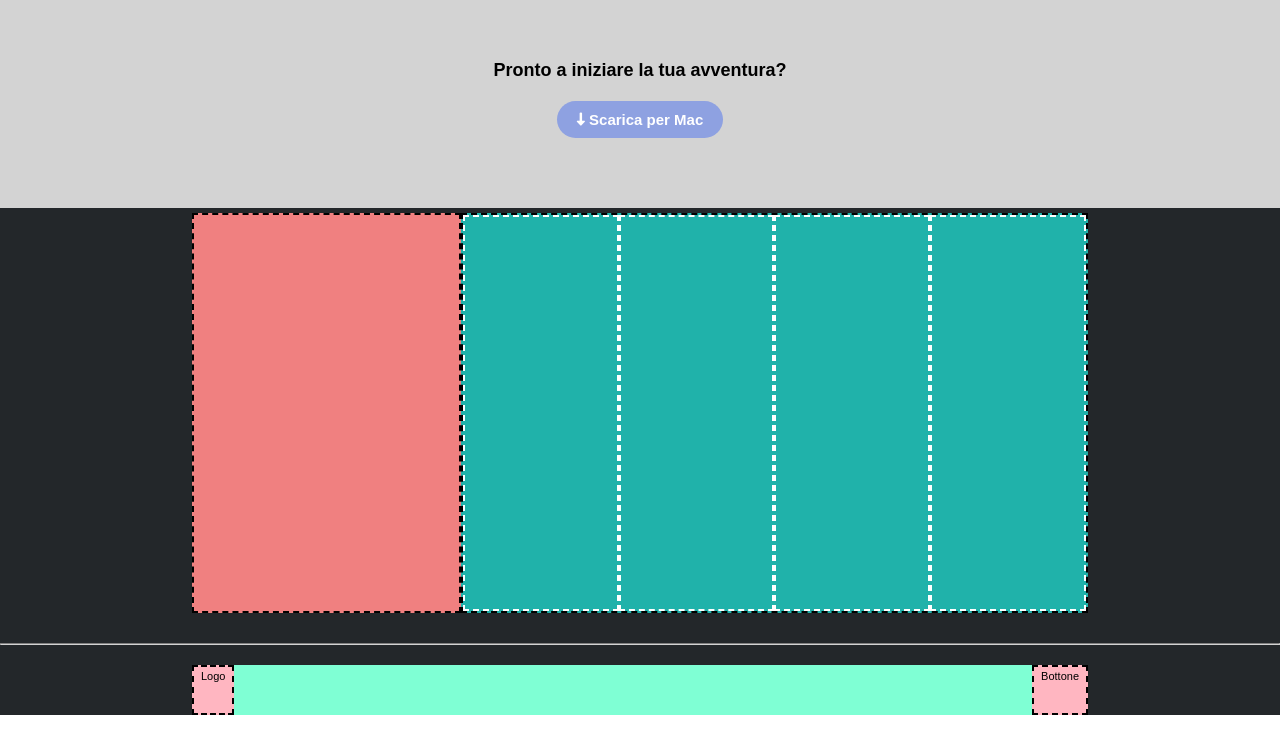
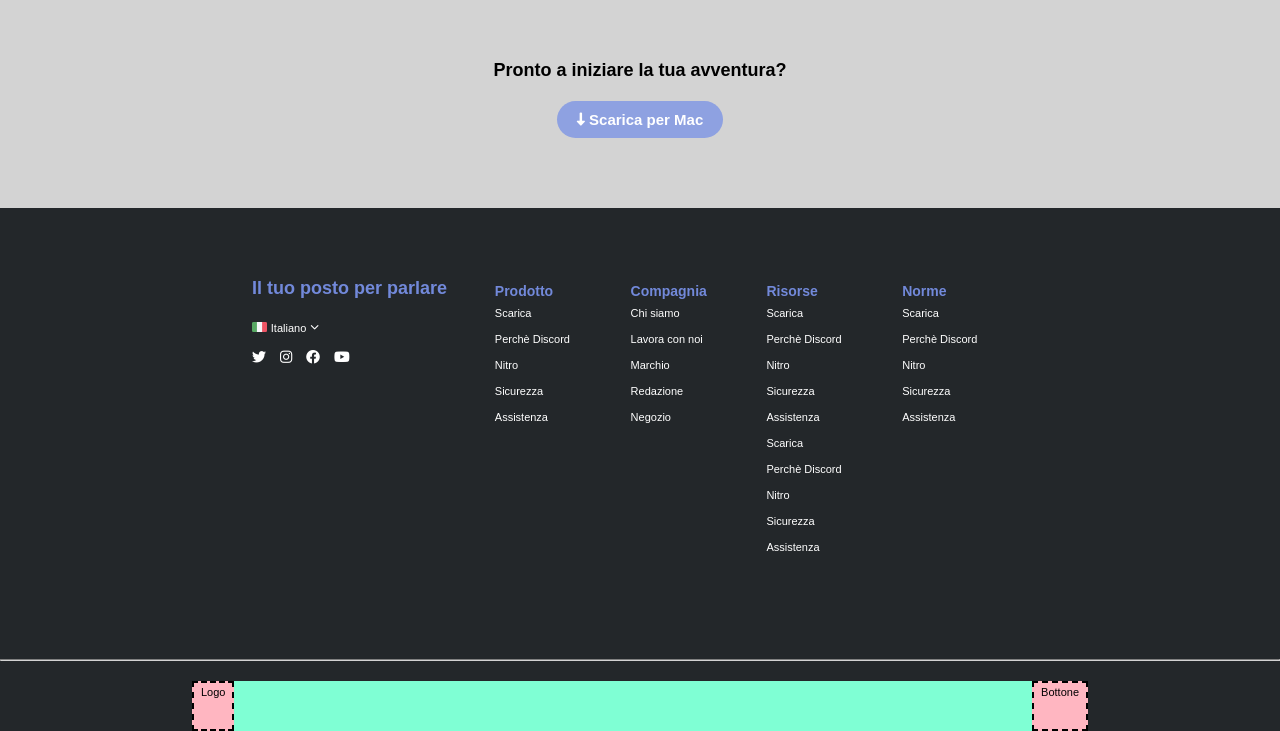
Before and after one commit to AndreaMinelli/htmlcss-discord, a plain HTML site: page index.html in a window 1280 px wide. Shown: the part 2399-3130 px from the top of the page. Drawn offline with Linux system fonts and the light colour scheme.

Commit message:
Completato footer-top

```diff
--- a/css/style.css
+++ b/css/style.css
@@ -41,6 +41,12 @@ h2{
 h3{
     font-size: 18px;
     font-weight: 800;
+}
+
+.fa-brands{
+    color:white;
+    margin-right: 10px;
+    cursor: pointer;
 }
 
 /* Utils */
@@ -187,25 +193,39 @@ footer hr{
 }
 .footer-top{
     padding: 5px 0 30px;
+    color: rgb(114,137,218);
 }
 
 .footer-link{
     min-height: 400px;
+    padding: 60px;
 }
 
 .footer-social-link{
-    background-color: rgb(240,128,128);
     flex-basis: 30%;
+    padding-top: 5px;
+    padding-right: 30px;
+}
+
+.change-language{
+    height: 10px;
+    margin: 20px 0;
+    color: white;
+    cursor: pointer;
 }
 
 .footer-general-link{
     flex-grow: 1;
-    background-color: rgb(32,178,170);
 }
 
 .footer-general-link div{
-    border: 2px dashed white;
     width: 25%;
+    padding: 10px;
+}
+
+.footer-general-link li{
+    list-style: none;
+    padding: 5px 0;
 }
 
 .footer-bottom{
--- a/index.html
+++ b/index.html
@@ -90,12 +90,64 @@
     <footer>
         <div class="footer-top flx jst-center">
             <div class="footer-link flx def-wh">
-                <div class="footer-social-link brd-dash"></div>
-                <div class="footer-general-link flx brd-dash">
-                    <div class="link-product"></div>
-                    <div class="link-company"></div>
-                    <div class="link-resources"></div>
-                    <div class="link-rules"></div>
+                <div class="footer-social-link">
+                    <h3>Il tuo posto per parlare</h3>
+                    <div class="change-language">
+                        <img src="/img/ita.png" alt="Lingua ita">
+                        <a href="#">Italiano</a>
+                        <i class="fa-solid fa-chevron-down fa-2xs"></i>
+                    </div>
+                    <i class="fa-brands fa-twitter"></i>
+                    <i class="fa-brands fa-instagram"></i>
+                    <i class="fa-brands fa-facebook"></i>
+                    <i class="fa-brands fa-youtube"></i>
+                </div>
+                <div class="footer-general-link flx">
+                    <div class="link-product">
+                        <h4>Prodotto</h4>
+                        <ul>
+                            <li><a href="#">Scarica</a></li>
+                            <li><a href="#">Perchè Discord</a></li>
+                            <li><a href="#">Nitro</a></li>
+                            <li><a href="#">Sicurezza</a></li>
+                            <li><a href="#">Assistenza</a></li>
+                        </ul>
+                    </div>
+                    <div class="link-company">
+                        <h4>Compagnia</h4>
+                        <ul>
+                            <li><a href="#">Chi siamo</a></li>
+                            <li><a href="#">Lavora con noi</a></li>
+                            <li><a href="#">Marchio</a></li>
+                            <li><a href="#">Redazione</a></li>
+                            <li><a href="#">Negozio</a></li>
+                        </ul>
+                    </div>
+                    <div class="link-resources">
+                        <h4>Risorse</h4>
+                        <ul>
+                            <li><a href="#">Scarica</a></li>
+                            <li><a href="#">Perchè Discord</a></li>
+                            <li><a href="#">Nitro</a></li>
+                            <li><a href="#">Sicurezza</a></li>
+                            <li><a href="#">Assistenza</a></li>
+                            <li><a href="#">Scarica</a></li>
+                            <li><a href="#">Perchè Discord</a></li>
+                            <li><a href="#">Nitro</a></li>
+                            <li><a href="#">Sicurezza</a></li>
+                            <li><a href="#">Assistenza</a></li>
+                        </ul>
+                    </div>
+                    <div class="link-rules">
+                        <h4>Norme</h4>
+                        <ul>
+                            <li><a href="#">Scarica</a></li>
+                            <li><a href="#">Perchè Discord</a></li>
+                            <li><a href="#">Nitro</a></li>
+                            <li><a href="#">Sicurezza</a></li>
+                            <li><a href="#">Assistenza</a></li>
+                        </ul>
+                    </div>
                 </div>
             </div>
         </div>
```
